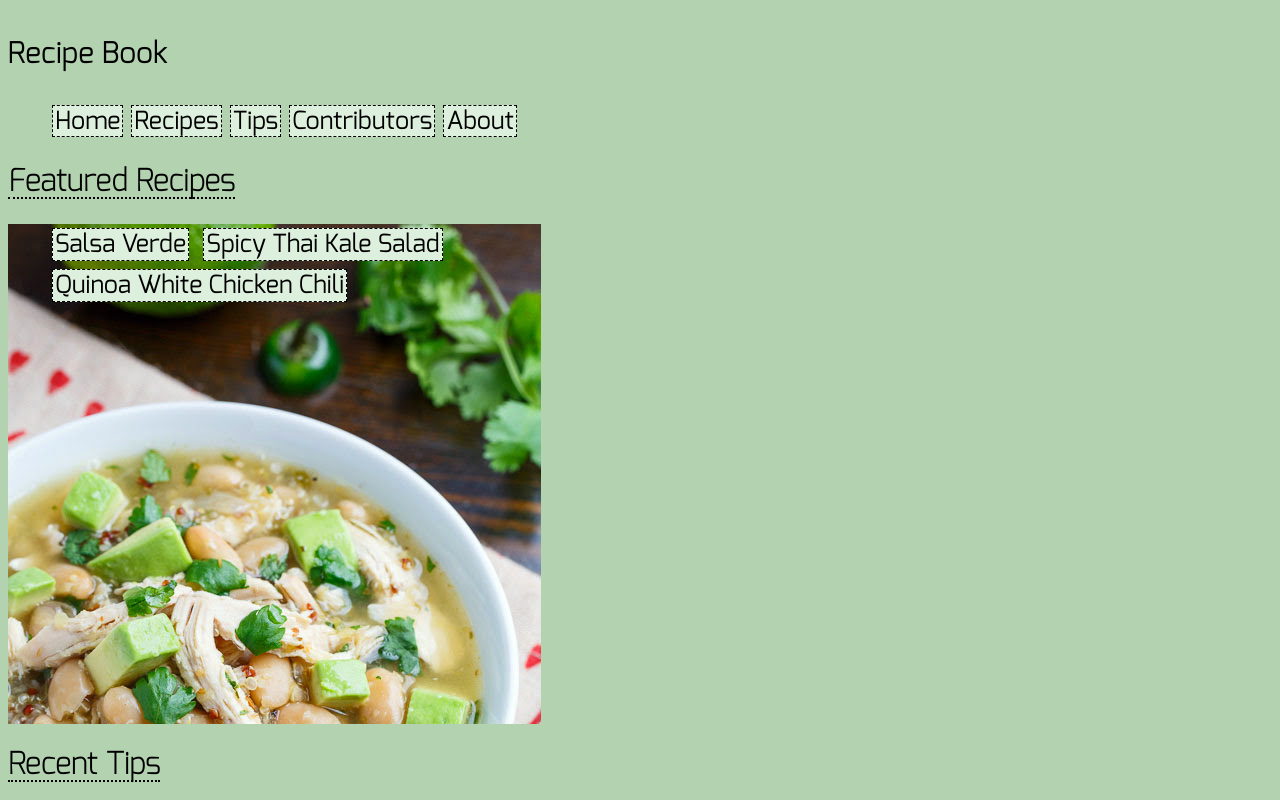
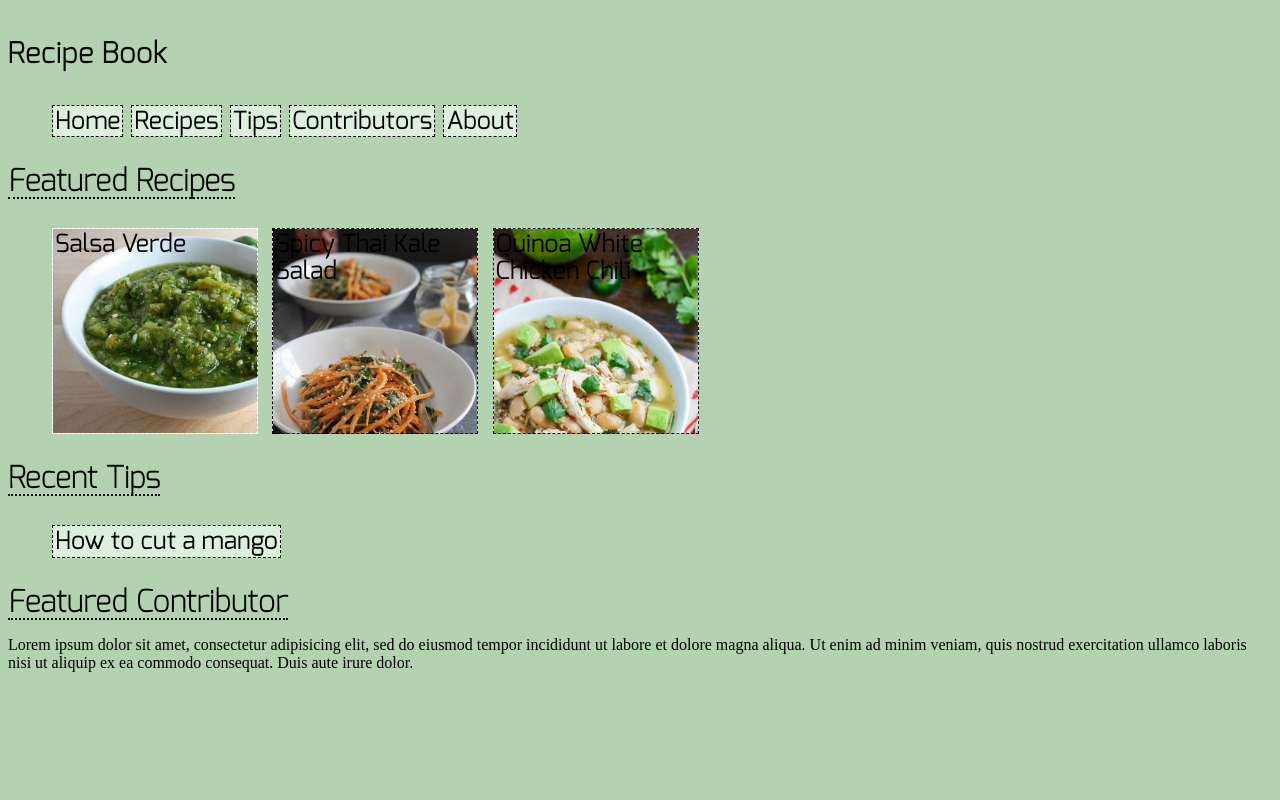
Before and after one commit to theDanteAesthetic/html-recipe-book, a plain HTML site: page index.html in a window 1280 px wide. Shown: the top 800 px of the page. Drawn offline with Linux system fonts and the light colour scheme.

Commit message:
Added the recipe images to the recipes on the home page. Fixed stylesheets.

```diff
--- a/index.html
+++ b/index.html
@@ -29,7 +29,7 @@
 		<ul>
 			<li><a href="recipes/salsa-verde.html">Salsa Verde</a></li>
 			<li><a href="recipes/spicy-thai-kale-salad.html">Spicy Thai Kale Salad</a></li>
-			<li><a href="recipes/salsa-verde.html">Quinoa White Chicken Chili</a></li>
+			<li><a href="recipes/quinoa-white-chicken-chili.html">Quinoa White Chicken Chili</a></li>
 		</ul>
 
 		<h2>Recent Tips</h2>
--- a/style.css
+++ b/style.css
@@ -6,6 +6,10 @@
 @font-face {
     font-family: "Exo-Thin";
     src: url("fonts/Exo-Thin.woff2");
+}
+a {
+    color: rgb(0, 0, 0);
+    text-decoration: none;
 }
 header {
     font-family: "Exo-Regular", sans-serif;
@@ -31,12 +35,9 @@ nav ul {
 }
 ul {
     font-family: "Exo-Regular", sans-serif;
+
     font-size: 25px;
-    background-image: url("images/quinoa-white-chicken-chili.jpg");
-    background-repeat: no-repeat;
     position: relative;
-    width: 500px;
-    height: 500px;
 }
 li{
     display: inline-flex;
@@ -45,18 +46,36 @@ li{
     padding: 2px;
     margin: 4px;
 }
-ul:has(a[href="tips/mango.html"]){
-    background-image: none;
-    height: 40px;
+
+li:has(a[href="recipes/salsa-verde.html"]){
+    color: rgb(255, 255, 255);
+    background-image: url("images/salsa-verde.jpg");
+    background-size: cover;
+    background-repeat: no-repeat;
+    height: 200px;
+    width:200px;
 }
+
+li:has(a[href="recipes/quinoa-white-chicken-chili.html"]){
+    background-image: url("images/quinoa-white-chicken-chili.jpg");
+    background-size: cover;
+    background-repeat: no-repeat;
+    height: 200px;
+    width:200px;
+}
+
+li:has(a[href="recipes/spicy-thai-kale-salad.html"]){
+    background-image: url("images/spicy-thai-kale-salad.jpg");
+    background-size: cover;
+    background-repeat: no-repeat;
+    height: 200px;
+    width:200px;
+}
+
 li:has(a):hover {
     background-color: rgb(239, 255, 239);
 }
 
-a {
-    color: rgb(0,0,0);
-    text-decoration: none;
-}
 body{
     display: grid;
     background-color: rgb(178, 210, 176);
```
Also changed, not shown: tips.html (+1 -1 lines).
